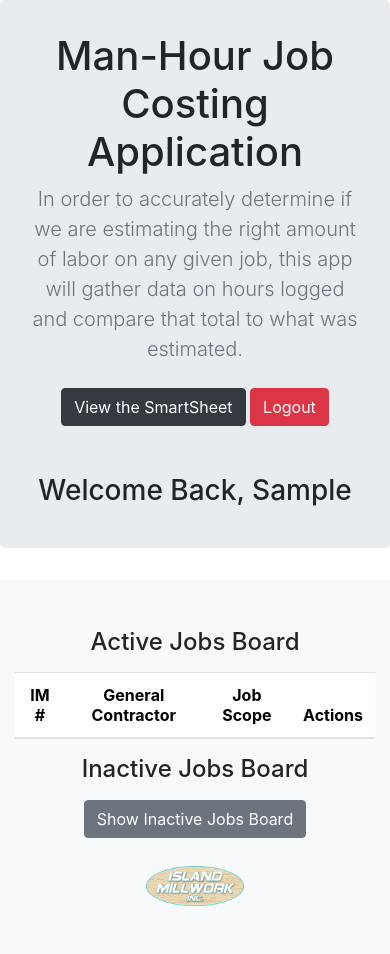
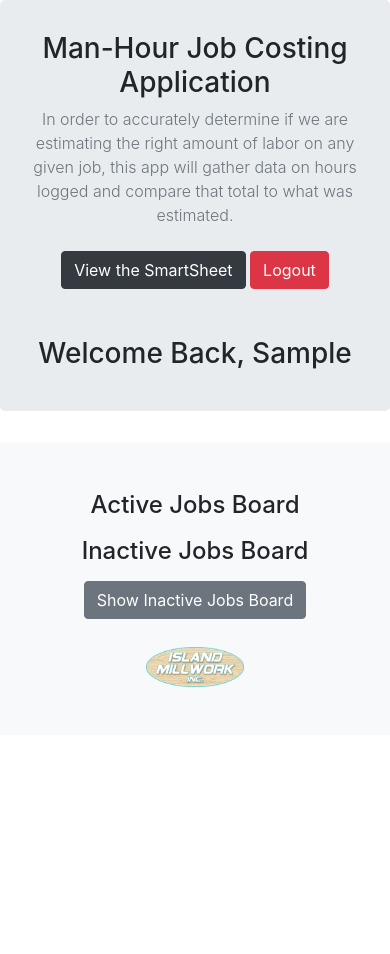
Before and after one commit to SinProp/TimeTrackerApp, a Flask app: page /dashboard in a window 390 px wide. Shown: the part 40-994 px from the top of the page. After the commit the page ends 727 px from the top, so only its background shows below. Run offline with Flask 2, Linux system fonts and the light colour scheme; the visitor is signed in with stand-in values (Sample User, id 1); tables that the repository leaves empty or names only in its code hold one stand-in row (values such as "Sample post"); data that the repository does not hold is empty; some libraries are stand-ins or nearby versions.

Commit message:
introduced responsiveness on dashboard

```diff
--- /dev/null
+++ b/flask_app/static/css/styles.css
@@ -0,0 +1,40 @@
+/* styles.css */
+
+@media (max-width: 768px) {
+
+        body {
+        font-size: 18px;
+        }
+
+        .jumbotron-heading {
+        font-size: 28px;
+        }
+
+        .lead.text-muted {
+        font-size: 16px;
+        }
+
+        .table {
+        width: 100%;
+        display: block;
+        }
+
+        .table thead {
+        display: none;
+        }
+
+        .table td,
+        .table th {
+        display: block;
+        width: 100%;
+        text-align: center;  /* Add this line */
+        }
+
+        .table td::before {
+        content: attr(data-label);
+        text-transform: uppercase;
+        font-weight: bold;
+        display: inline-block; /* Add this line */
+        width: 100%; /* Add this line */
+        }
+    }
--- a/flask_app/templates/dashboard.html
+++ b/flask_app/templates/dashboard.html
@@ -2,10 +2,11 @@
 <head>
     <title>Island Time Dashboard</title>
     <link href="https://maxcdn.bootstrapcdn.com/bootstrap/5.5.0-alpha1/css/bootstrap.min.css" rel="stylesheet" integrity="sha384-GLhlTQ8iVG93xBfZlPH94m5bscu3ILjFwFuvkkX/+y7cG0yWR/uAdwFzu+5V4JKJ" crossorigin="anonymous">
-
+    <link rel="stylesheet" type="text/css" href="{{ url_for('static', filename='css/styles.css') }}">
 
     <link rel="stylesheet" type="text/css" href="{{ url_for('static', filename='css/bootstrap.css') }}">
 
+    <meta name="viewport" content="width=device-width, initial-scale=1">
 
 </head>
 <body>
@@ -44,16 +45,17 @@
         </section>
 
         <div class="album py-5 bg-light">
-          <div class="container">
+          <div class="container align-items-center">
             <!-- Active Jobs Table -->
                 <h4 class="mb-3 center-text" id='buy'>Active Jobs Board</h4>
-                <table class="table table-striped table-hover">
+                <div class="col">
+                  <table class="mx-auto table table-striped table-hover">
                       <thead>
                       <tr class="center-text">
-                        <th>IM #</th>
-                        <th>General Contractor</th>
-                        <th>Job Scope</th>
-                        <th>Actions</th>
+                          <th data-label>IM #</th>
+                          <th data-label>General Contractor</th>
+                          <th data-label>Job Scope</th>
+                          <th data-label>Actions</th>
                       </tr>
                       </thead>
                       <tbody>
@@ -80,6 +82,7 @@
                           {% endfor %}
                       </tbody>
                   </table>
+              </div>
 
 
 
@@ -94,10 +97,10 @@
                 <table class="table table-striped table-hover">
                     <thead>
                     <tr class="center-text">
-                        <th>IM #</th>
-                        <th>General Contractor</th>
-                        <th>Job Scope</th>
-                        <th>Actions</th>
+                        <th data-label>IM #</th>
+                        <th data-label>General Contractor</th>
+                        <th data-label>Job Scope</th>
+                        <th data-label>Actions</th>
                     </tr>
                     </thead>
                     <tbody>
```
Lines whose indentation alone changed are shown as unchanged.
